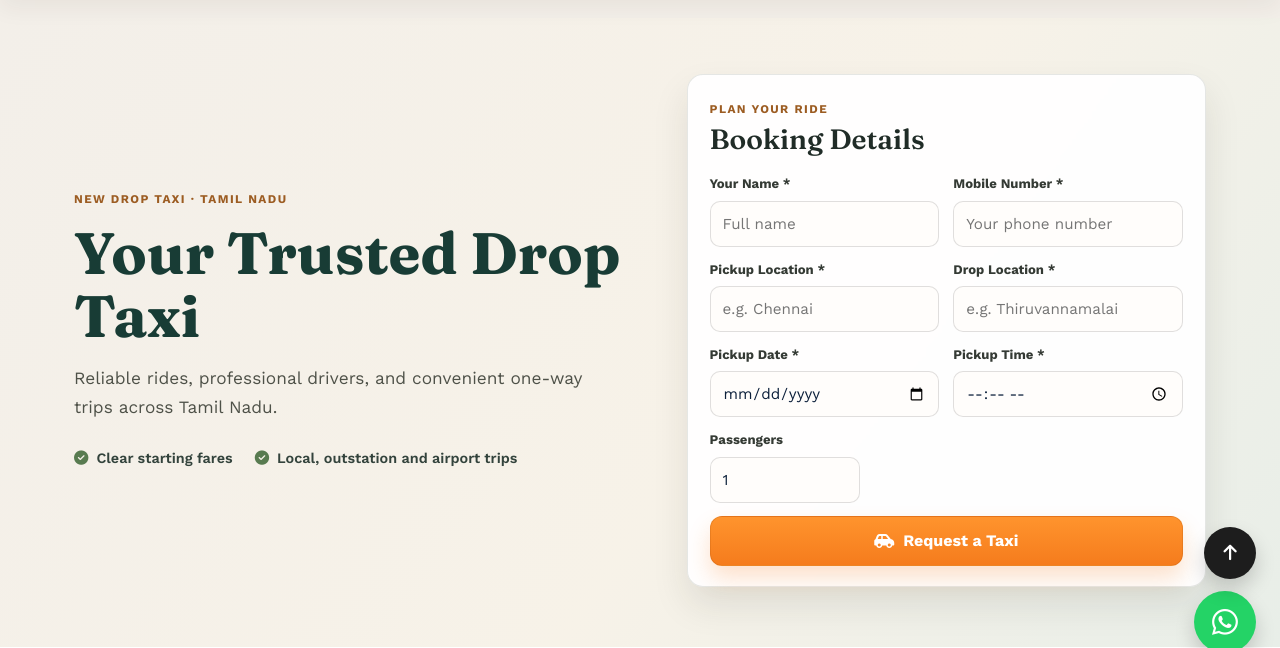
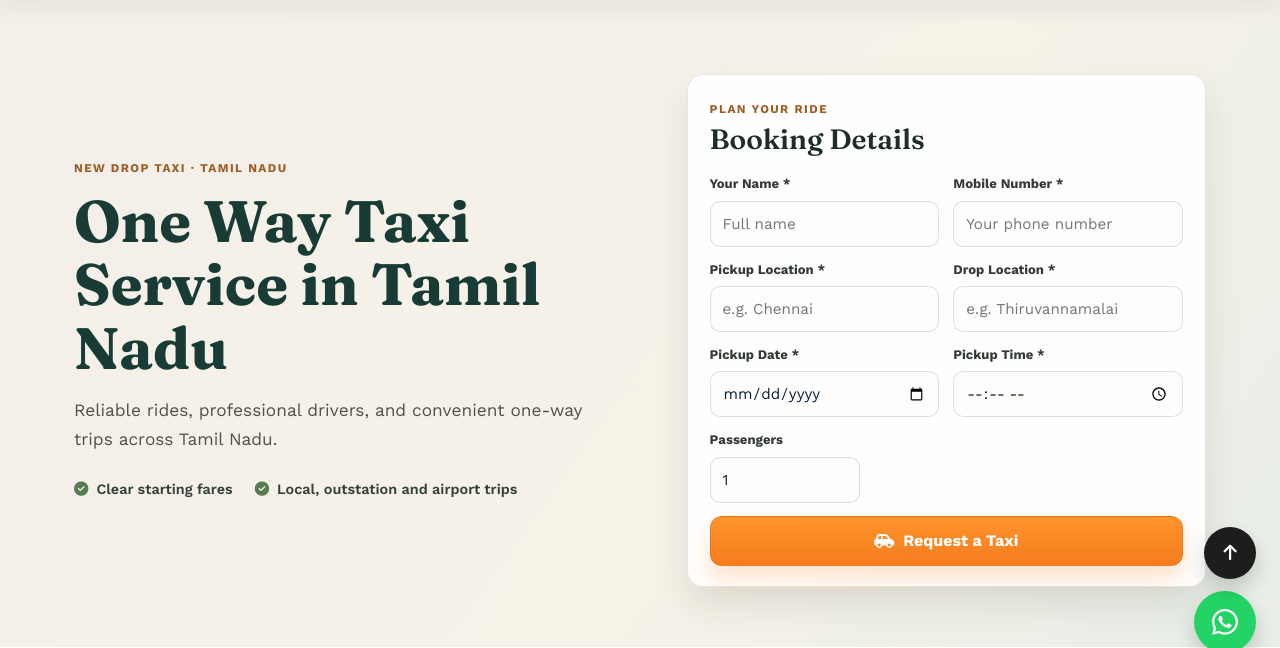
Before and after one commit to sabithasaravanan07-eng/New-Drop--Taxi-, a Python web app: template templates/index.html in a window 1280 px wide. Shown: the part 119-767 px from the top of the page. Run offline with Jinja, Linux system fonts and the light colour scheme; the template is opened without the code that fills it, so the values that code supplies are empty; some libraries are stand-ins or nearby versions.

Commit message:
Update index.html

```diff
--- a/templates/index.html
+++ b/templates/index.html
@@ -6,7 +6,7 @@
   <div class="container booking-hero-grid">
     <div class="booking-hero-copy">
       <span class="home-eyebrow">NEW DROP TAXI · TAMIL NADU</span>
-      <h1>Your Trusted Drop Taxi</h1>
+      <h1>One Way Taxi Service in Tamil Nadu</h1>
       <p>{{ biz.tagline or 'Reliable rides, professional drivers, and convenient one-way trips across Tamil Nadu.' }}</p>
       <ul class="booking-trust-list">
         <li><i class="fa-solid fa-circle-check"></i> Clear starting fares</li>
```
